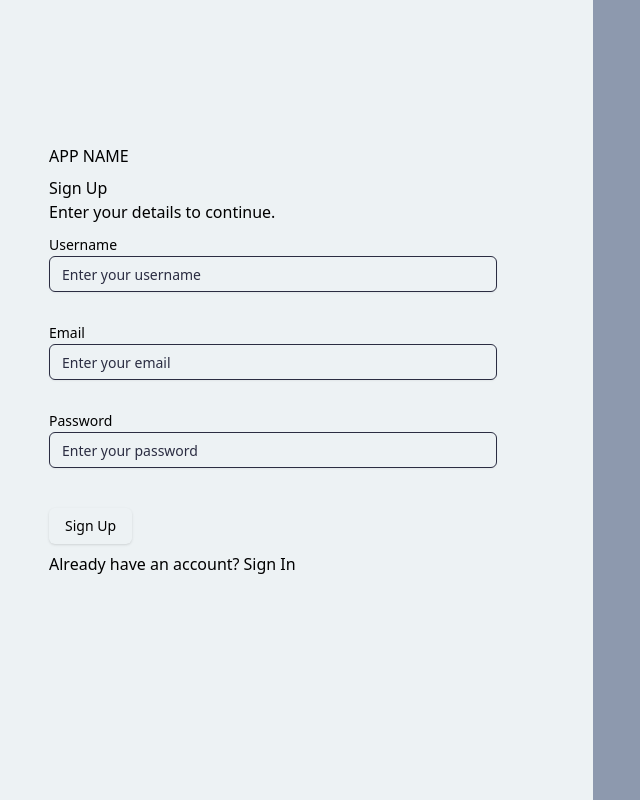
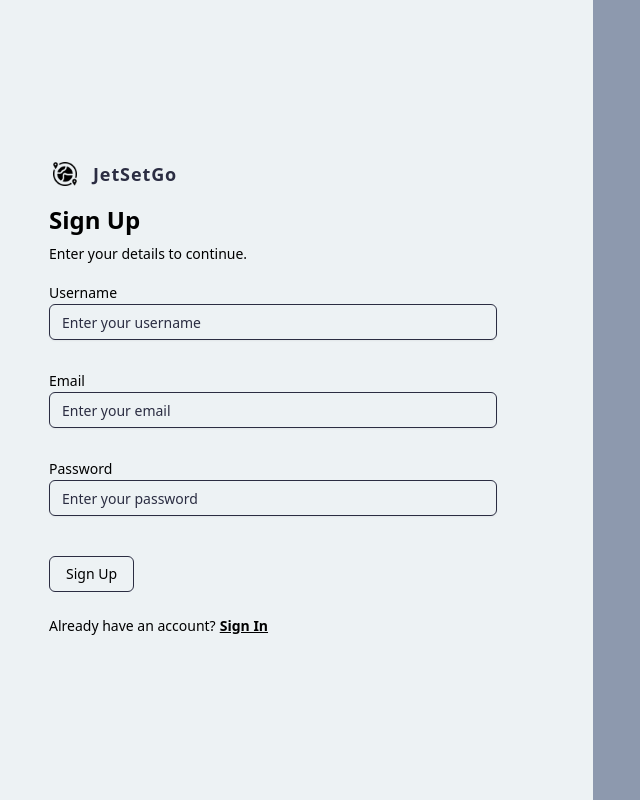
Before and after one commit to LeungYuLap19/SYP-Chatbot, a Next.js app: page /sign-up in a window 1280 px wide. Shown: the whole page, without its empty margins (47-687 px from the left). Built offline with nearby package versions, Linux system fonts and the light colour scheme; no server answers.

Commit message:
v0.9.1 add styles

```diff
--- a/app/globals.css
+++ b/app/globals.css
@@ -25,3 +25,31 @@
     @apply w-1/2 max-lg:w-full flex justify-center self-start overflow-auto h-full pt-36
   }
 }
+
+/* css animations: */
+
+/* HTML: <div class="loader"></div> */
+.loader {
+  width: 20px;
+  aspect-ratio: 1;
+  border-radius: 50%;
+  border: 3px solid #edf2f4;
+  animation:
+    l20-1 0.8s infinite linear alternate,
+    l20-2 1.6s infinite linear;
+}
+@keyframes l20-1{
+   0%    {clip-path: polygon(50% 50%,0       0,  50%   0%,  50%    0%, 50%    0%, 50%    0%, 50%    0% )}
+   12.5% {clip-path: polygon(50% 50%,0       0,  50%   0%,  100%   0%, 100%   0%, 100%   0%, 100%   0% )}
+   25%   {clip-path: polygon(50% 50%,0       0,  50%   0%,  100%   0%, 100% 100%, 100% 100%, 100% 100% )}
+   50%   {clip-path: polygon(50% 50%,0       0,  50%   0%,  100%   0%, 100% 100%, 50%  100%, 0%   100% )}
+   62.5% {clip-path: polygon(50% 50%,100%    0, 100%   0%,  100%   0%, 100% 100%, 50%  100%, 0%   100% )}
+   75%   {clip-path: polygon(50% 50%,100% 100%, 100% 100%,  100% 100%, 100% 100%, 50%  100%, 0%   100% )}
+   100%  {clip-path: polygon(50% 50%,50%  100%,  50% 100%,   50% 100%,  50% 100%, 50%  100%, 0%   100% )}
+}
+@keyframes l20-2{
+  0%    {transform:scaleY(1)  rotate(0deg)}
+  49.99%{transform:scaleY(1)  rotate(135deg)}
+  50%   {transform:scaleY(-1) rotate(0deg)}
+  100%  {transform:scaleY(-1) rotate(-135deg)}
+}
--- a/components/auth/AuthForm.tsx
+++ b/components/auth/AuthForm.tsx
@@ -61,15 +61,15 @@ export default function AuthForm({ type }: AuthFormProps) {
   }
 
   return (
-    <div className='w-[70%] flex flex-col gap-2 max-sm:w-[80%]'>
-      <Logo />
+    <div className='w-[70%] flex flex-col max-sm:w-[80%]'>
+      <Logo className='!text-customBlack-100 invert'/>
 
-      <div className=''>
-        <p>
+      <div className='flex flex-col gap-2 mb-4'>
+        <p className='text-2xl font-semibold'>
           { type === 'sign-in' ? 'Sign In' : 'Sign Up' }
         </p>
 
-        <p>
+        <p className='text-sm'>
           {
             type === 'sign-in' ?
             'Welcome back!  Enter your details to continue.':
@@ -78,7 +78,7 @@ export default function AuthForm({ type }: AuthFormProps) {
         </p>
       </div>
 
-      <div className=''>
+      <div className='mb-6'>
         <Form { ...form }>
 					<form onSubmit={ form.handleSubmit(onSubmit) }>
 						<div className='flex flex-col gap-7 mb-10'>
@@ -103,15 +103,24 @@ export default function AuthForm({ type }: AuthFormProps) {
 						<Button
 							disabled={loading}
 							type='submit'
-							className=''
+							className={`
+                bg-customWhite-100 border border-customBlack-100 transition-colors duration-500 hover:bg-customBlack-100 hover:text-customWhite-100 shadow-none min-w-[78px]
+                ${loading && 'bg-customBlack-100 !opacity-100'}
+              `}
 						>
-							{ type === 'sign-in' ? 'Sign In' : 'Sign Up' }
+							{
+                loading ? (
+                  <span className="loader"></span>
+                ) : (
+                  type === 'sign-in' ? 'Sign In' : 'Sign Up'
+                )
+              }
 						</Button>
 					</form>
 				</Form>
       </div>
 
-      <div className='flex w-full gap-1'>
+      <div className='flex w-full gap-1 text-sm'>
         <p className=''>
           {
 						type === 'sign-in' ?
@@ -121,7 +130,7 @@ export default function AuthForm({ type }: AuthFormProps) {
         </p>
 
         <Link
-          className=''
+          className='font-semibold underline'
           href={ type === 'sign-in' ? '/sign-up' : 'sign-in' }
         >
           { type === 'sign-in' ? 'Sign Up' : 'Sign In' }
--- a/components/global/Logo.tsx
+++ b/components/global/Logo.tsx
@@ -1,16 +1,19 @@
 import Image from 'next/image'
 import React from 'react'
 
-export default function Logo() {
+export default function Logo({ className }: { className?: string }) {
   return (
-    <div className='w-full flex gap-2'>
-      {/* <Image
-        src=''
-        alt='logo'
-        width={} height={}
-      /> */}
-      <p className=''>
-        APP NAME
+    <div className={`w-full flex gap-2 items-center px-1 ${className}`}>
+      <div className='flex-shrink-0 relative'>
+        <Image
+          src='/logo/icon.png'
+          alt='logo'
+          width={24} height={24}
+          className={`flex-shrink-0 invert`}
+        />
+      </div>
+      <p className={`text-customWhite-100 tracking-wider py-4 px-2 font-bold text-lg ${className}`}>
+        JetSetGo
       </p>
     </div>
   )
--- a/components/root/chatroom/IntentExample.tsx
+++ /dev/null
@@ -1,10 +0,0 @@
-import { Button } from '@/components/ui/button'
-import React from 'react'
-
-export default function IntentExample() {
-  return (
-    <Button className='rounded-lg bg-slate-300 h-7 w-11'>
-
-    </Button>
-  )
-}
--- a/components/root/chatroom/NewChatroom.tsx
+++ b/components/root/chatroom/NewChatroom.tsx
@@ -1,15 +1,11 @@
 import React from 'react'
 import { Input } from '@/components/ui/input'
-import IntentExample from './IntentExample'
 
 export default function NewChatroom() {
   return (
     <div className='w-full h-screen flex justify-center items-center'>
       <div className='flex flex-col justify-center items-center gap-2'>
         <p className='text-[28px] font-semibold text-customBlack-100'>I am your travel assistance</p>
-        {/* <div className='flex gap-2 flex-wrap w-full'>
-          <IntentExample /> * n
-        </div> */}
         <Input className='text-sm' type="text" placeholder='Ask for attractions or check flights...' />
       </div>
     </div>
--- a/components/root/history/History.tsx
+++ b/components/root/history/History.tsx
@@ -10,7 +10,7 @@ export default function History() {
       <div className='w-full bg-customWhite-100 absolute top-0 left-0 p-4 drop-shadow-default'>
         History
       </div>
-      <div className='flex flex-col gap-2 overflow-auto mt-[56px] py-2'>
+      <div className='flex flex-col gap-2 overflow-auto mt-[56px] py-2 pt-4'>
         <HistoryChat key={-1} index={-1} />
         <HistoryTag name='Today' />
         {
--- a/components/root/history/HistoryTag.tsx
+++ b/components/root/history/HistoryTag.tsx
@@ -2,7 +2,7 @@ import React from 'react'
 
 export default function HistoryTag({ name }: { name: string }) {
   return (
-    <p className='text-sm font-semibold p-2 pb-0'>
+    <p className='text-sm font-semibold pt-4 px-2 pb-0'>
       {name}
     </p>
   )
--- a/components/root/nav/Navigation.tsx
+++ b/components/root/nav/Navigation.tsx
@@ -1,13 +1,12 @@
 import { navLinks } from '@/constants'
 import React from 'react'
 import NavigationTab from './NavigationTab'
+import Logo from '@/components/global/Logo'
 
 export default function Navigation() {
   return (
     <div className='flex flex-col gap-2 p-4 h-full sm:w-[200px]'>
-      <p className='max-sm:hidden text-customBlue-100 p-4'>
-        APP NAME
-      </p>
+      <Logo className='max-sm:hidden' />
 
       <div className='
         flex flex-col gap-4
--- a/components/root/nav/NavigationTab.tsx
+++ b/components/root/nav/NavigationTab.tsx
@@ -24,7 +24,7 @@ export default function NavigationTab({ label, route, index, imgUrl }: Navigatio
   return (
     <Link
       className={`
-        flex gap-2 items-center text-sm p-1 rounded-lg
+        flex gap-4 items-center text-sm p-1 rounded-lg
         ${index == 1 && 'lg:hidden'}
       `}
       href={`${index !== 3 ? route : ''}`}
@@ -37,7 +37,7 @@ export default function NavigationTab({ label, route, index, imgUrl }: Navigatio
           width={16} height={16}
         />
       </div>
-      <p className='max-sm:hidden text-customBlue-100'>{label}</p>
+      <p className='max-sm:hidden text-customBlue-100 text-base font-semibold'>{label}</p>
     </Link>
   )
 }
```
Also changed, not shown: public/logo/icon.png (added).
